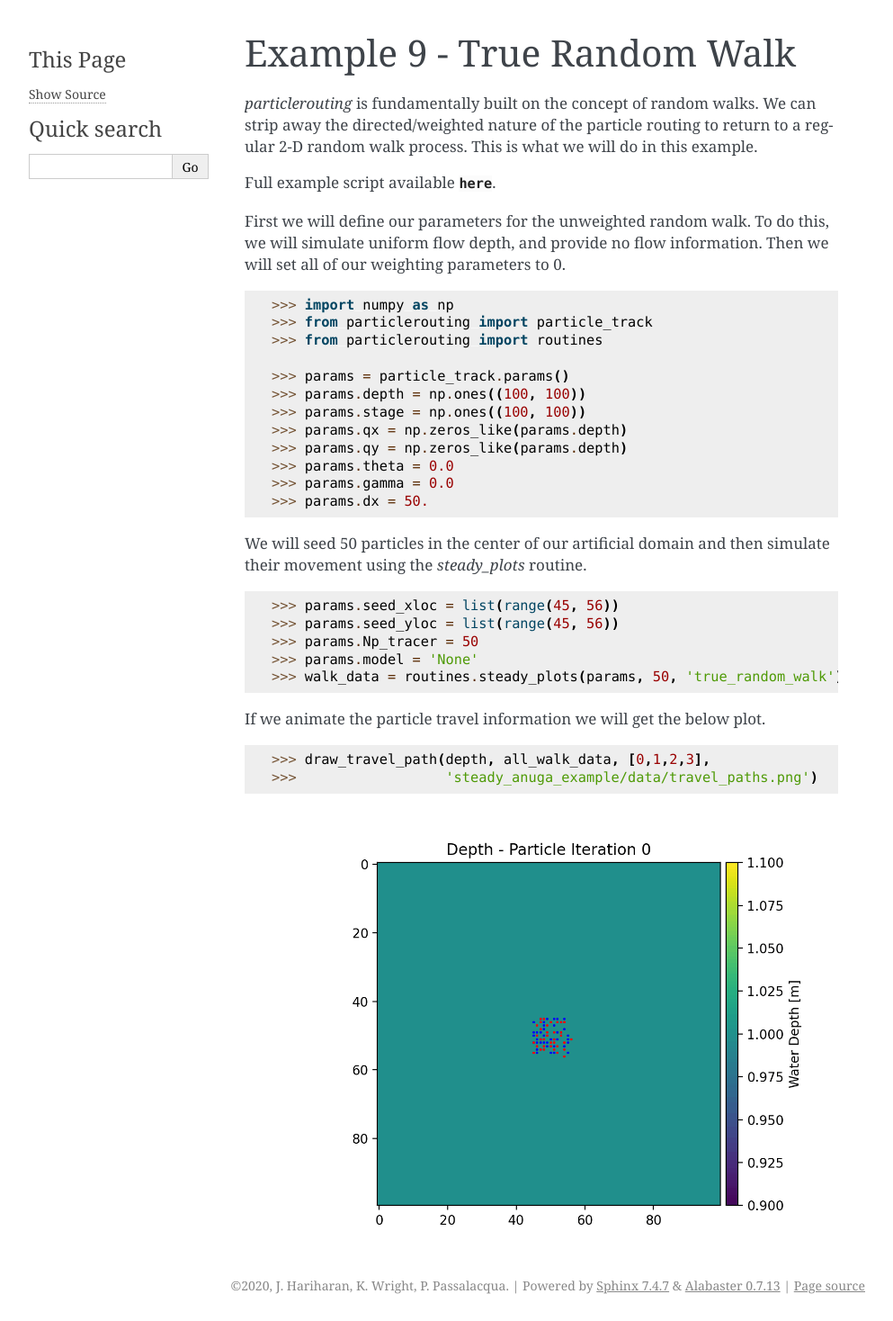
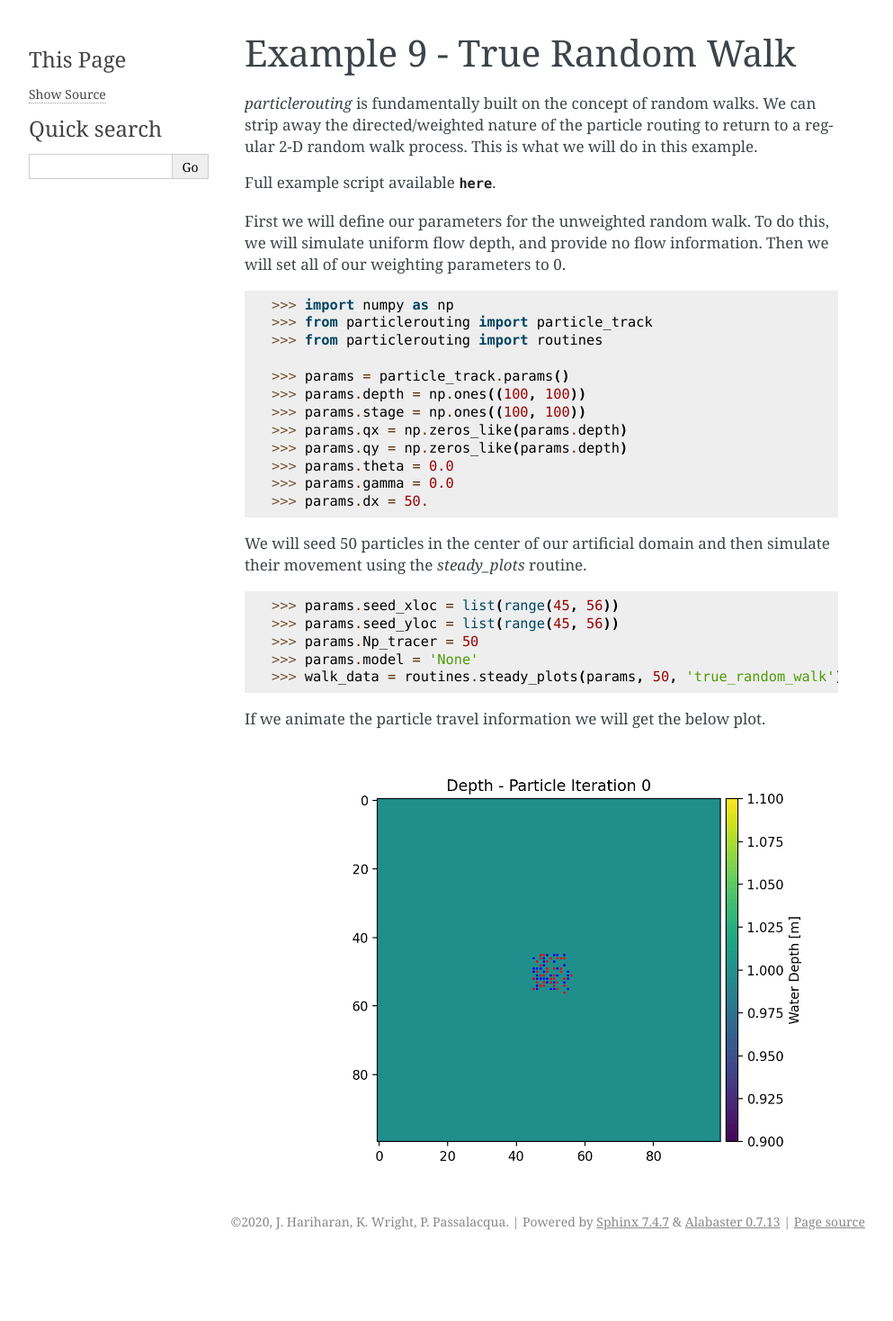
Before and after one commit to passaH2O/dorado, a Sphinx documentation site: the page built from docs/source/examples/example09.rst, in a window 1280 px wide. Shown: the whole page at 90% size, without its empty margins (148-1141 px from the left). Built offline with Sphinx 7.4.7, drawn with Linux system fonts in a browser that asks for light colours; formulas are drawn with MathJax 3; after the commit the page ends 1397 px from its top, so only the background shows below that.

Commit message:
remove code error

```diff
--- a/docs/source/examples/example09.rst
+++ b/docs/source/examples/example09.rst
@@ -36,9 +36,4 @@ We will seed 50 particles in the center of our artificial domain and then simula
 
 If we animate the particle travel information we will get the below plot.
 
-.. doctest::
-
-   >>> draw_travel_path(depth, all_walk_data, [0,1,2,3],
-   >>>                  'steady_anuga_example/data/travel_paths.png')
-
 .. image:: images/example09/random_walk.gif
```
